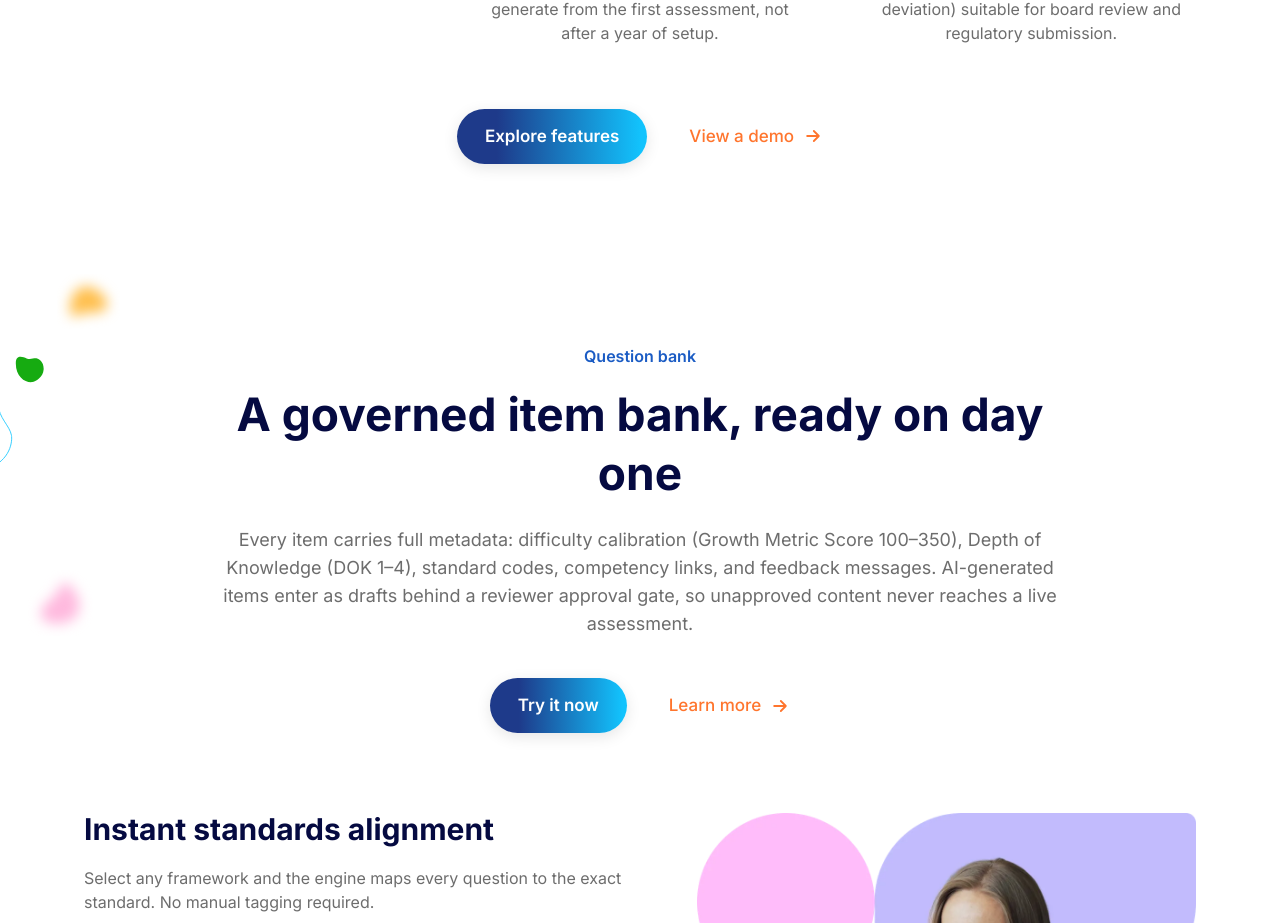
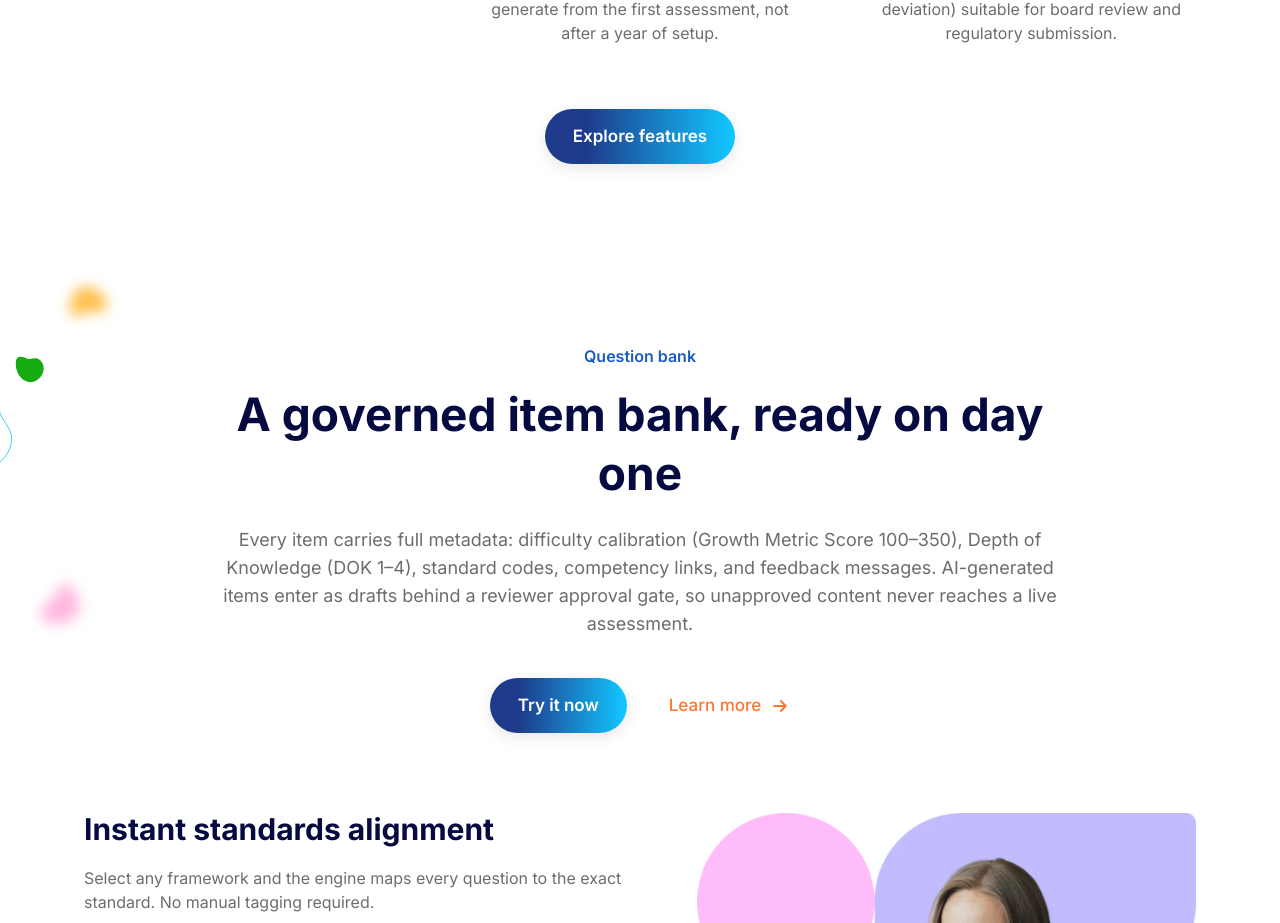
Before and after one commit to techviron-admin/kodeit-ascend, a Next.js app in the folder kodeit-next/: page / in a window 1280 px wide. Shown: the part 2439-3362 px from the top of the page. Built offline with nearby package versions, Linux system fonts and the light colour scheme.

Commit message:
Home Platform: keep Explore features (to /product), remove View a demo

```diff
--- a/kodeit-next/app/page.jsx
+++ b/kodeit-next/app/page.jsx
@@ -135,12 +135,8 @@ export default function HomePage() {
               </article>
             </div>
             <div className="kd-actions mt">
-              <Link href="/dashboard" className="btn-grad">
+              <Link href="/product" className="btn-grad">
                 Explore features
-              </Link>
-              <Link href="/analytics" className="link-orange">
-                View a demo
-                <Arrow />
               </Link>
             </div>
           </div>
```
